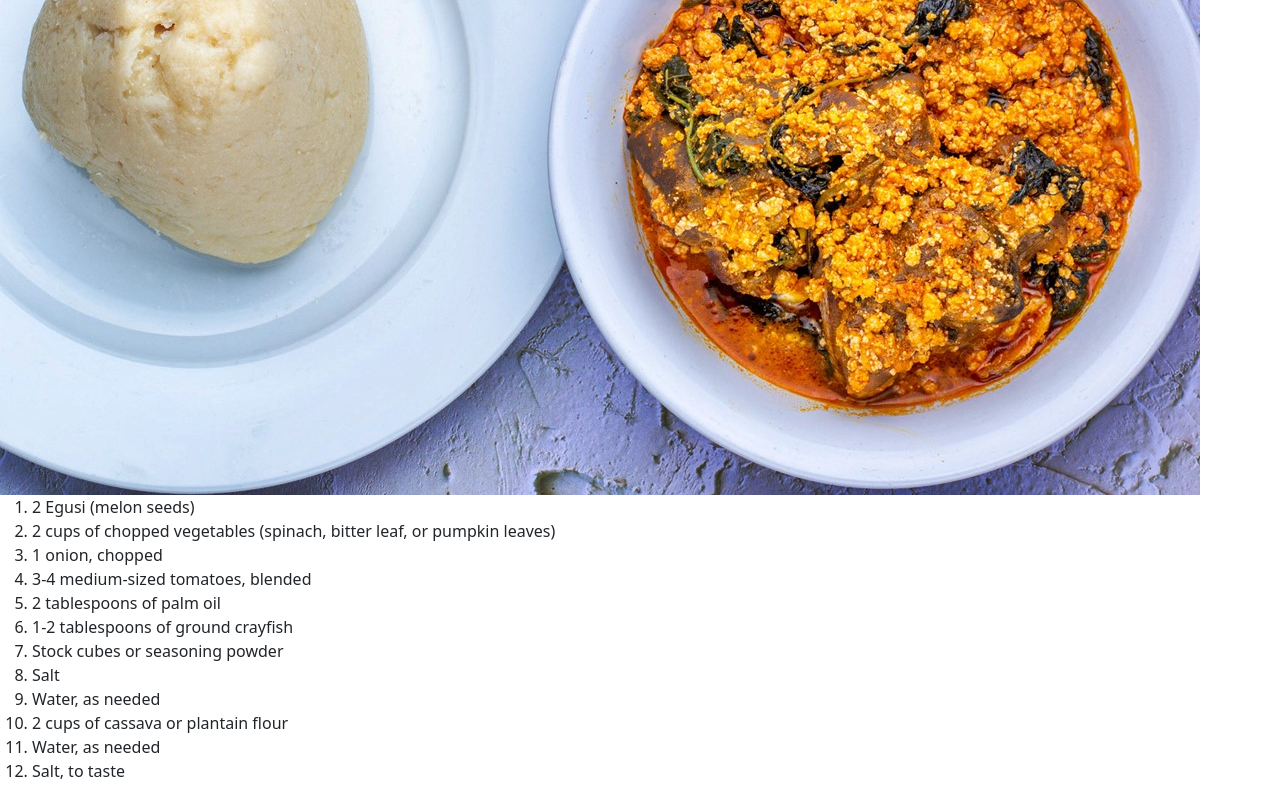
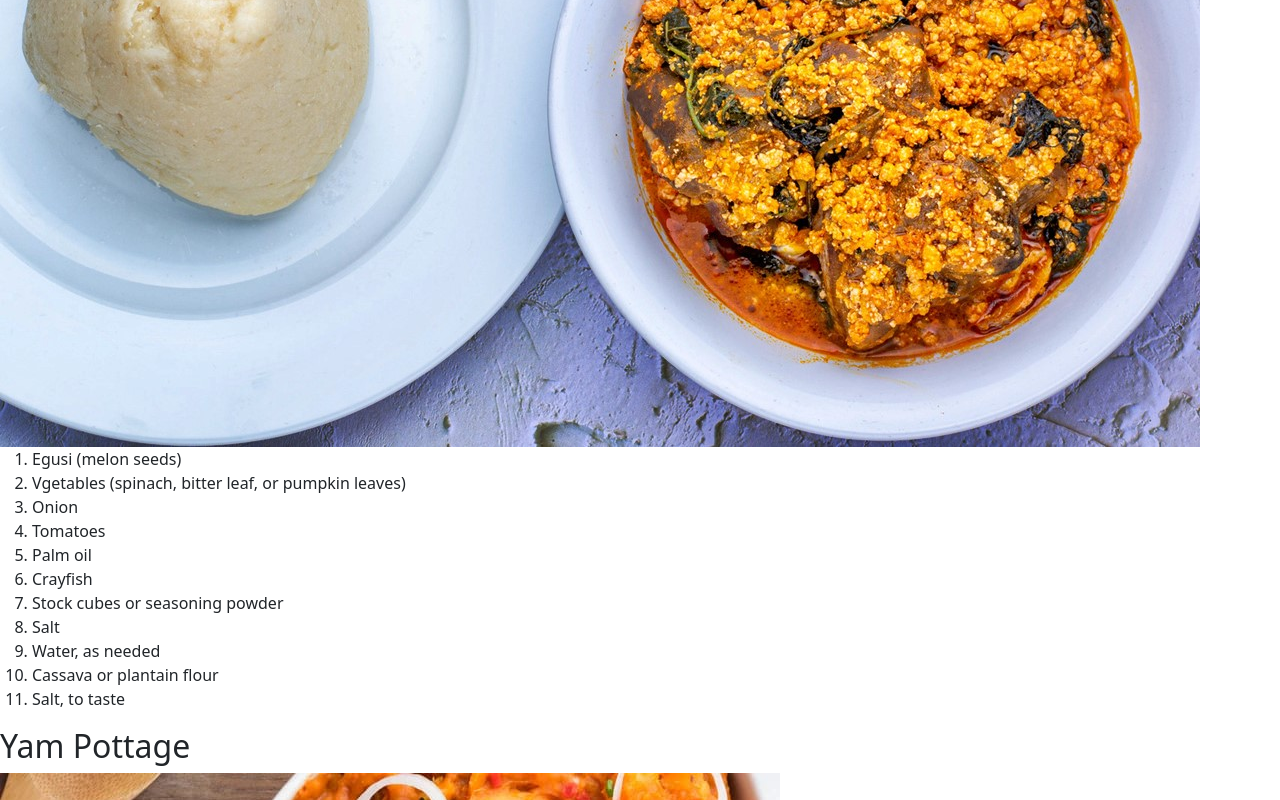
Before and after one commit to IkennaEgwim/MealFlow, a plain HTML site: page recipe.html in a window 1280 px wide. Shown: the part 2000-2800 px from the top of the page. Drawn offline with nearby package versions, Linux system fonts and the light colour scheme; files whose address does not match are found by name.

Commit message:
add updated recipe.html

```diff
--- a/recipe.html
+++ b/recipe.html
@@ -76,11 +76,11 @@
             </div>
             <img src="assets/css/images/jollof rice.png" alt="">
             <ol>
-                <li>Rice (1/4 ounces; 375g)</li>
+                <li>Rice</li>
 
-                <li></li>2 tablespoons (30ml) virgin coconut oil or vegetable oil
+                <li>Coconut oil or Vegetable oil</li>
 
-                <li></li>1 medium carrot (2 3/4 ounces; 75g), cut into 1/4-inch dice
+                <li>Carrot</li>
 
                 <li>Onion</li>
 
@@ -107,7 +107,8 @@
 
             <img src="assets/css/images/fried-rice.jpeg" alt="">
 
-            <ol> <li>Rice</li>
+            <ol>
+                <li>Rice</li>
 
                 <li>Tomatoes (cann or seed )</li>
 
@@ -146,17 +147,16 @@
             <img src="assets/css/images/Egusi soup and fufu.jpeg" alt="Egusi Soup & Fufu">
 
             <ol>
-                <li>2 Egusi (melon seeds)</li>
-                <li>2 cups of chopped vegetables (spinach, bitter leaf, or pumpkin leaves)</li>
-                <li>1 onion, chopped</li>
-                <li>3-4 medium-sized tomatoes, blended</li>
-                <li>2 tablespoons of palm oil</li>
-                <li>1-2 tablespoons of ground crayfish</li>
+                <li>Egusi (melon seeds)</li>
+                <li>Vgetables (spinach, bitter leaf, or pumpkin leaves)</li>
+                <li>Onion</li>
+                <li>Tomatoes</li>
+                <li>Palm oil</li>
+                <li>Crayfish</li>
                 <li>Stock cubes or seasoning powder</li>
                 <li>Salt</li>
                 <li>Water, as needed</li>
-                <li>2 cups of cassava or plantain flour</li>
-                <li>Water, as needed</li>
+                <li>Cassava or plantain flour</li>
                 <li>Salt, to taste </li>
             </ol>
 
@@ -167,7 +167,8 @@
 
             <img src="assets/css/images/Yam pottage.jpeg" alt="Yam Pottage">
 
-            <ol> <li>Yam tuber</li>
+            <ol>
+                <li>Yam tuber</li>
 
                 <li>Red bell pepper</li>
 
```
Lines whose indentation alone changed are shown as unchanged.
